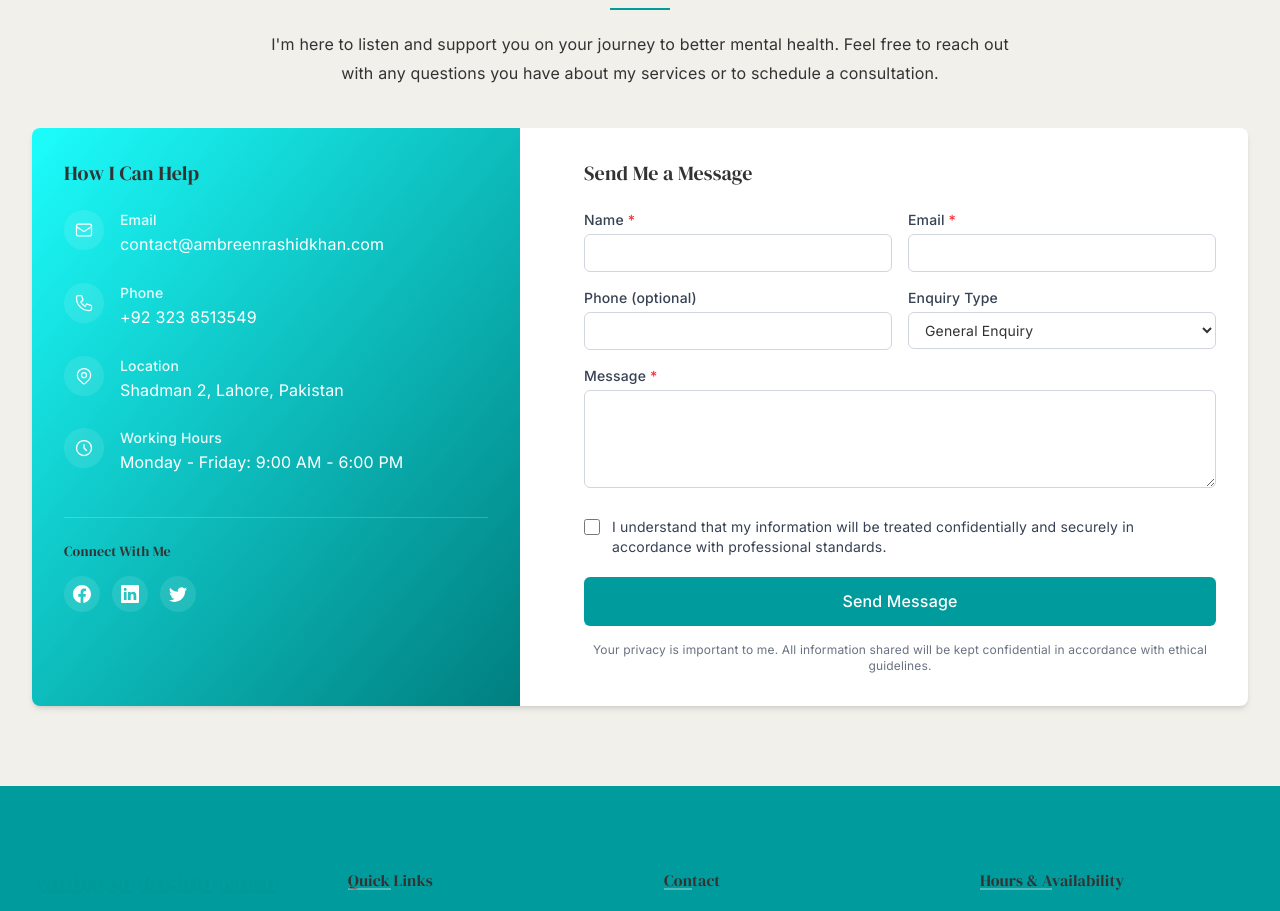
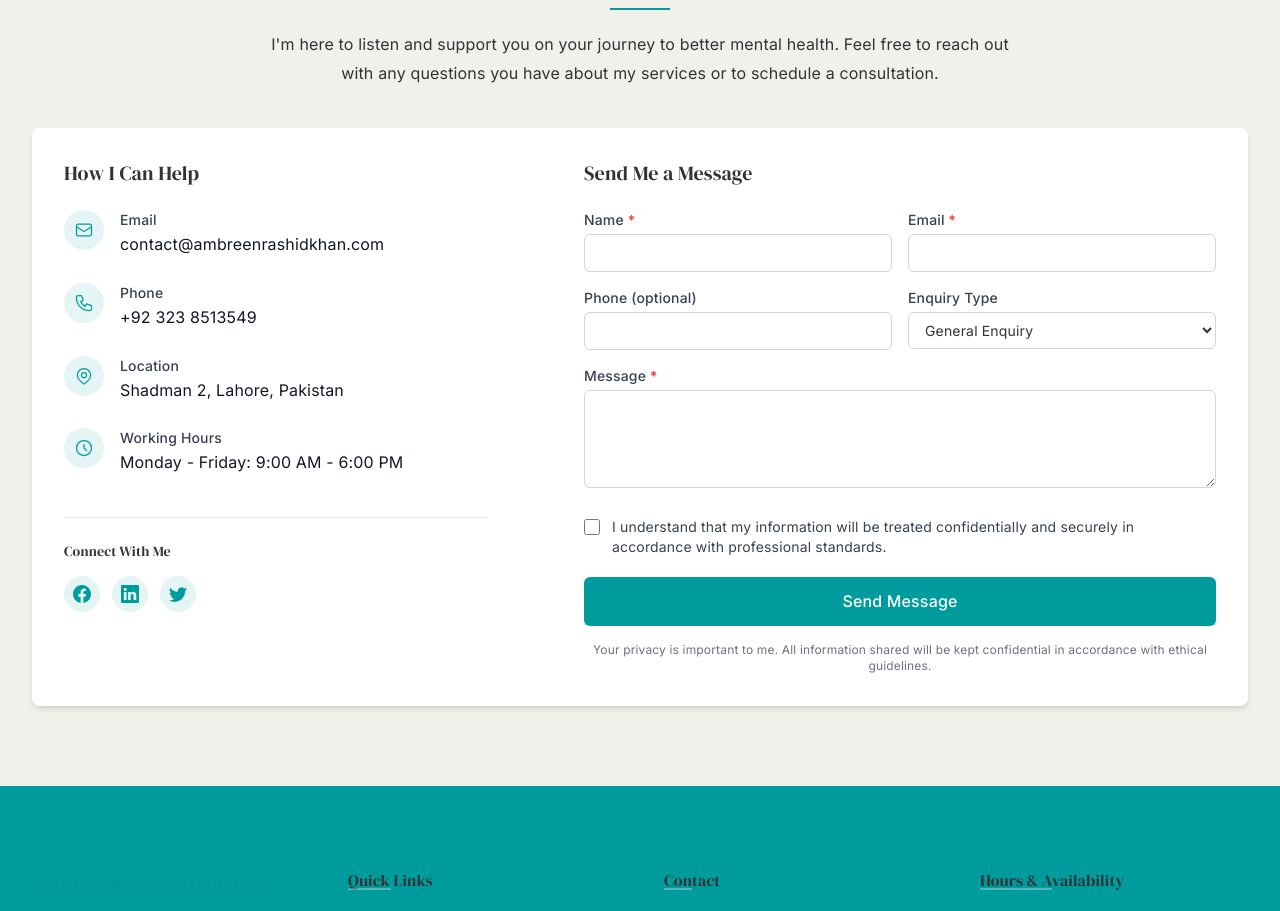
Before and after one commit to Hammadgh/Ambreen-s_portfolio, a Next.js app: page / in a window 1280 px wide. Shown: the part 5140-6051 px from the top of the page. Built offline with nearby package versions, Linux system fonts and the light colour scheme.

Commit message:
Fix hydration warning in layout.js and remove gradient from Contact.js

```diff
--- a/src/app/layout.js
+++ b/src/app/layout.js
@@ -22,6 +22,7 @@ export default function RootLayout({ children }) {
     <html lang="en">
       <body
         className={`${dmSerif.variable} ${inter.variable} antialiased`}
+        suppressHydrationWarning
       >
         {children}
       </body>
--- a/src/components/Contact.js
+++ b/src/components/Contact.js
@@ -82,74 +82,74 @@ export default function Contact() {
 
         <div className="grid grid-cols-1 lg:grid-cols-12 gap-8 bg-white rounded-lg shadow-md overflow-hidden">
           {/* Contact Info Column */}
-          <div className="lg:col-span-5 bg-gradient-to-br from-[#03FDFC]/90 to-[#007F80] p-8 text-white animate-slide-right">
-            <h3 className="text-xl font-medium mb-6 text-white">How I Can Help</h3>
+          <div className="lg:col-span-5 bg-white p-8 text-gray-700 animate-slide-right">
+            <h3 className="text-xl font-medium mb-6">How I Can Help</h3>
 
             <div className="space-y-6 mb-10">
               <div className="flex items-start space-x-4 animate-fade-in delay-100">
-                <div className="w-10 h-10 rounded-full bg-white/10 flex-shrink-0 flex items-center justify-center">
-                  <svg xmlns="http://www.w3.org/2000/svg" className="h-5 w-5 text-white" fill="none" viewBox="0 0 24 24" stroke="currentColor">
+                <div className="w-10 h-10 rounded-full bg-primary/10 flex-shrink-0 flex items-center justify-center">
+                  <svg xmlns="http://www.w3.org/2000/svg" className="h-5 w-5 text-primary" fill="none" viewBox="0 0 24 24" stroke="currentColor">
                     <path strokeLinecap="round" strokeLinejoin="round" strokeWidth={1.5} d="M3 8l7.89 5.26a2 2 0 002.22 0L21 8M5 19h14a2 2 0 002-2V7a2 2 0 00-2-2H5a2 2 0 00-2 2v10a2 2 0 002 2z" />
                   </svg>
                 </div>
                 <div>
-                  <p className="font-medium text-white/90 text-sm">Email</p>
-                  <p className="text-white">contact@ambreenrashidkhan.com</p>
+                  <p className="font-medium text-gray-700 text-sm">Email</p>
+                  <p className="text-gray-900">contact@ambreenrashidkhan.com</p>
                 </div>
               </div>
 
               <div className="flex items-start space-x-4 animate-fade-in delay-200">
-                <div className="w-10 h-10 rounded-full bg-white/10 flex-shrink-0 flex items-center justify-center">
-                  <svg xmlns="http://www.w3.org/2000/svg" className="h-5 w-5 text-white" fill="none" viewBox="0 0 24 24" stroke="currentColor">
+                <div className="w-10 h-10 rounded-full bg-primary/10 flex-shrink-0 flex items-center justify-center">
+                  <svg xmlns="http://www.w3.org/2000/svg" className="h-5 w-5 text-primary" fill="none" viewBox="0 0 24 24" stroke="currentColor">
                     <path strokeLinecap="round" strokeLinejoin="round" strokeWidth={1.5} d="M3 5a2 2 0 012-2h3.28a1 1 0 01.948.684l1.498 4.493a1 1 0 01-.502 1.21l-2.257 1.13a11.042 11.042 0 005.516 5.516l1.13-2.257a1 1 0 011.21-.502l4.493 1.498a1 1 0 01.684.949V19a2 2 0 01-2 2h-1C9.716 21 3 14.284 3 6V5z" />
                   </svg>
                 </div>
                 <div>
-                  <p className="font-medium text-white/90 text-sm">Phone</p>
-                  <p className="text-white">+92 323 8513549</p>
+                  <p className="font-medium text-gray-700 text-sm">Phone</p>
+                  <p className="text-gray-900">+92 323 8513549</p>
                 </div>
               </div>
 
               <div className="flex items-start space-x-4 animate-fade-in delay-300">
-                <div className="w-10 h-10 rounded-full bg-white/10 flex-shrink-0 flex items-center justify-center">
-                  <svg xmlns="http://www.w3.org/2000/svg" className="h-5 w-5 text-white" fill="none" viewBox="0 0 24 24" stroke="currentColor">
+                <div className="w-10 h-10 rounded-full bg-primary/10 flex-shrink-0 flex items-center justify-center">
+                  <svg xmlns="http://www.w3.org/2000/svg" className="h-5 w-5 text-primary" fill="none" viewBox="0 0 24 24" stroke="currentColor">
                     <path strokeLinecap="round" strokeLinejoin="round" strokeWidth={1.5} d="M17.657 16.657L13.414 20.9a1.998 1.998 0 01-2.827 0l-4.244-4.243a8 8 0 1111.314 0z" />
                     <path strokeLinecap="round" strokeLinejoin="round" strokeWidth={1.5} d="M15 11a3 3 0 11-6 0 3 3 0 016 0z" />
                   </svg>
                 </div>
                 <div>
-                  <p className="font-medium text-white/90 text-sm">Location</p>
-                  <p className="text-white">Shadman 2, Lahore, Pakistan</p>
+                  <p className="font-medium text-gray-700 text-sm">Location</p>
+                  <p className="text-gray-900">Shadman 2, Lahore, Pakistan</p>
                 </div>
               </div>
 
               <div className="flex items-start space-x-4 animate-fade-in delay-400">
-                <div className="w-10 h-10 rounded-full bg-white/10 flex-shrink-0 flex items-center justify-center">
-                  <svg xmlns="http://www.w3.org/2000/svg" className="h-5 w-5 text-white" fill="none" viewBox="0 0 24 24" stroke="currentColor">
+                <div className="w-10 h-10 rounded-full bg-primary/10 flex-shrink-0 flex items-center justify-center">
+                  <svg xmlns="http://www.w3.org/2000/svg" className="h-5 w-5 text-primary" fill="none" viewBox="0 0 24 24" stroke="currentColor">
                     <path strokeLinecap="round" strokeLinejoin="round" strokeWidth={1.5} d="M12 8v4l3 3m6-3a9 9 0 11-18 0 9 9 0 0118 0z" />
                   </svg>
                 </div>
                 <div>
-                  <p className="font-medium text-white/90 text-sm">Working Hours</p>
-                  <p className="text-white">Monday - Friday: 9:00 AM - 6:00 PM</p>
+                  <p className="font-medium text-gray-700 text-sm">Working Hours</p>
+                  <p className="text-gray-900">Monday - Friday: 9:00 AM - 6:00 PM</p>
                 </div>
               </div>
             </div>
 
-            <div className="border-t border-white/20 pt-6 mt-6">
-              <h4 className="text-white/90 text-sm font-medium mb-4">Connect With Me</h4>
+            <div className="border-t border-gray-200 pt-6 mt-6">
+              <h4 className="text-gray-700 text-sm font-medium mb-4">Connect With Me</h4>
               <div className="flex space-x-3">
-                <a href="#" className="w-9 h-9 rounded-full flex items-center justify-center bg-white/10 text-white hover:bg-white hover:text-primary transition-colors">
+                <a href="#" className="w-9 h-9 rounded-full flex items-center justify-center bg-primary/10 text-primary hover:bg-primary hover:text-white transition-colors">
                   <svg xmlns="http://www.w3.org/2000/svg" width="18" height="18" fill="currentColor" viewBox="0 0 16 16">
                     <path d="M16 8.049c0-4.446-3.582-8.05-8-8.05C3.58 0-.002 3.603-.002 8.05c0 4.017 2.926 7.347 6.75 7.951v-5.625h-2.03V8.05H6.75V6.275c0-2.017 1.195-3.131 3.022-3.131.876 0 1.791.157 1.791.157v1.98h-1.009c-.993 0-1.303.621-1.303 1.258v1.51h2.218l-.354 2.326H9.25V16c3.824-.604 6.75-3.934 6.75-7.951z" />
                   </svg>
                 </a>
-                <a href="#" className="w-9 h-9 rounded-full flex items-center justify-center bg-white/10 text-white hover:bg-white hover:text-primary transition-colors">
+                <a href="#" className="w-9 h-9 rounded-full flex items-center justify-center bg-primary/10 text-primary hover:bg-primary hover:text-white transition-colors">
                   <svg xmlns="http://www.w3.org/2000/svg" width="18" height="18" fill="currentColor" viewBox="0 0 16 16">
                     <path d="M0 1.146C0 .513.526 0 1.175 0h13.65C15.474 0 16 .513 16 1.146v13.708c0 .633-.526 1.146-1.175 1.146H1.175C.526 16 0 15.487 0 14.854V1.146zm4.943 12.248V6.169H2.542v7.225h2.401zm-1.2-8.212c.837 0 1.358-.554 1.358-1.248-.015-.709-.52-1.248-1.342-1.248-.822 0-1.359.54-1.359 1.248 0 .694.521 1.248 1.327 1.248h.016zm4.908 8.212V9.359c0-.216.016-.432.08-.586.173-.431.568-.878 1.232-.878.869 0 1.216.662 1.216 1.634v3.865h2.401V9.25c0-2.22-1.184-3.252-2.764-3.252-1.274 0-1.845.7-2.165 1.193v.025h-.016a5.54 5.54 0 0 1 .016-.025V6.169h-2.4c.03.678 0 7.225 0 7.225h2.4z" />
                   </svg>
                 </a>
-                <a href="#" className="w-9 h-9 rounded-full flex items-center justify-center bg-white/10 text-white hover:bg-white hover:text-primary transition-colors">
+                <a href="#" className="w-9 h-9 rounded-full flex items-center justify-center bg-primary/10 text-primary hover:bg-primary hover:text-white transition-colors">
                   <svg xmlns="http://www.w3.org/2000/svg" width="18" height="18" fill="currentColor" viewBox="0 0 16 16">
                     <path d="M5.026 15c6.038 0 9.341-5.003 9.341-9.334 0-.14 0-.282-.006-.422A6.685 6.685 0 0 0 16 3.542a6.658 6.658 0 0 1-1.889.518 3.301 3.301 0 0 0 1.447-1.817 6.533 6.533 0 0 1-2.087.793A3.286 3.286 0 0 0 7.875 6.03a9.325 9.325 0 0 1-6.767-3.429 3.289 3.289 0 0 0 1.018 4.382A3.323 3.323 0 0 1 .64 6.575v.045a3.288 3.288 0 0 0 2.632 3.218 3.203 3.203 0 0 1-.865.115 3.23 3.23 0 0 1-.614-.057 3.283 3.283 0 0 0 3.067 2.277A6.588 6.588 0 0 1 .78 13.58a6.32 6.32 0 0 1-.78-.045A9.344 9.344 0 0 0 5.026 15z" />
                   </svg>
```
